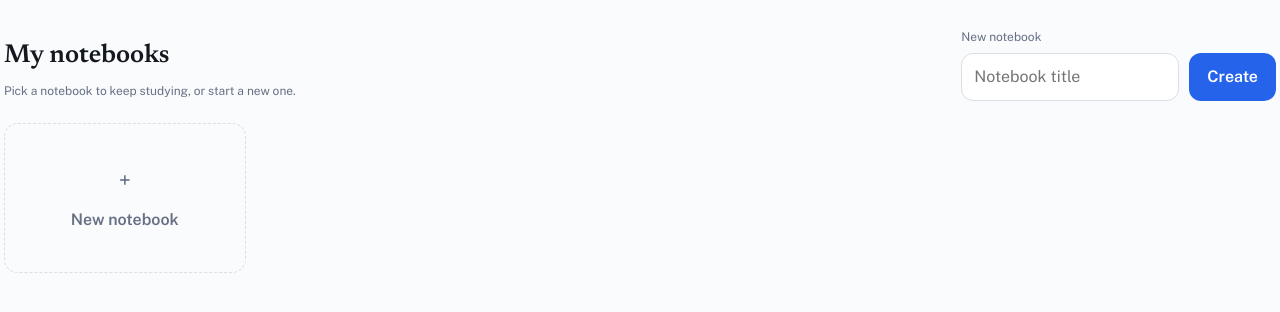
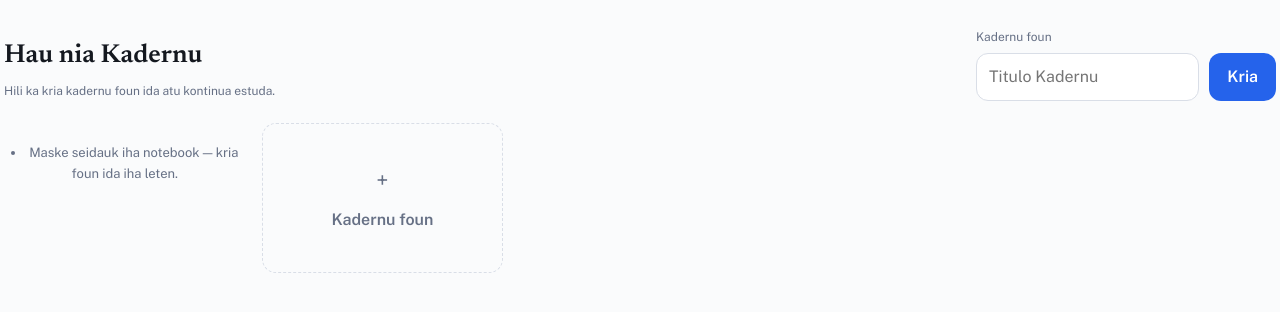
Before and after one commit to Noro18/EstudIA, a Django app: page /notebooks/ in a window 1280 px wide. Shown: the part 60-372 px from the top of the page. Run offline with Django 5.2, Linux system fonts and the light colour scheme; the visitor is signed in with stand-in values (Sample User, id 1); data that the repository does not hold is empty; parts of the project's set-up code (start-up, migrations or seed data) failed here and were passed over.

Commit message:
feat(i18n): translate notebook list and base UI elements to Tetum

```diff
--- a/templates/notebooks/notebook_list.html
+++ b/templates/notebooks/notebook_list.html
@@ -1,24 +1,24 @@
 {% extends "base.html" %}
-{% block title %}My notebooks — StudIA{% endblock %}
+{% block title %}Ha'u nia Kadernu — StudIA{% endblock %}
 {% block content %}
 <div class="list-page">
   <div class="list-hero">
     <div class="list-intro">
-      <h1>My notebooks</h1>
-      <p class="hint">Pick a notebook to keep studying, or start a new one.</p>
+      <h1>Hau nia Kadernu</h1>
+      <p class="hint">Hili ka kria kadernu foun ida atu kontinua estuda.</p>
     </div>
     <form class="nb-create" method="post" action="{% url 'notebook_list' %}">
       {% csrf_token %}
-      <label class="hint" for="nb-new-title">New notebook</label>
+      <label class="hint" for="nb-new-title">Kadernu foun</label>
       <div class="nb-create-row">
-        <input id="nb-new-title" type="text" name="title" placeholder="Notebook title" required>
-        <button class="send" type="submit">Create</button>
+        <input id="nb-new-title" type="text" name="title" placeholder="Titulo Kadernu" required>
+        <button class="send" type="submit">Kria</button>
       </div>
     </form>
   </div>
   <div class="list-grid">
     {% for notebook in notebooks %}
-      <a class="nb-card" href="{% url 'notebook_workspace' notebook.pk %}" aria-label="Open {{ notebook.title }}">
+      <a class="nb-card" href="{% url 'notebook_workspace' notebook.pk %}" aria-label="Loke {{ notebook.title }}">
         <span class="nb-card-icon" aria-hidden="true">
           <svg viewBox="0 0 24 24" width="18" height="18" fill="none" stroke="currentColor" stroke-width="2" stroke-linecap="round" stroke-linejoin="round">
             <rect x="5" y="3" width="14" height="18" rx="2"/>
@@ -26,13 +26,14 @@
           </svg>
         </span>
         <span class="nb-card-title">{{ notebook.title }}</span>
-        <span class="nb-card-meta">{{ notebook.documents.count }} document{{ notebook.documents.count|pluralize }}</span>
+        <span class="nb-card-meta">{{ notebook.documents.count }} dokumentu{{ notebook.documents.count|pluralize }}</span>
       </a>
     {% empty %}
+      <li class="empty">Maske seidauk iha notebook — kria foun ida iha leten.</li>
     {% endfor %}
     <button class="nb-new-card" type="button" onclick="document.getElementById('nb-new-title').focus()">
       <span class="nb-new-plus" aria-hidden="true">+</span>
-      New notebook
+      Kadernu foun
     </button>
   </div>
 </div>
```
